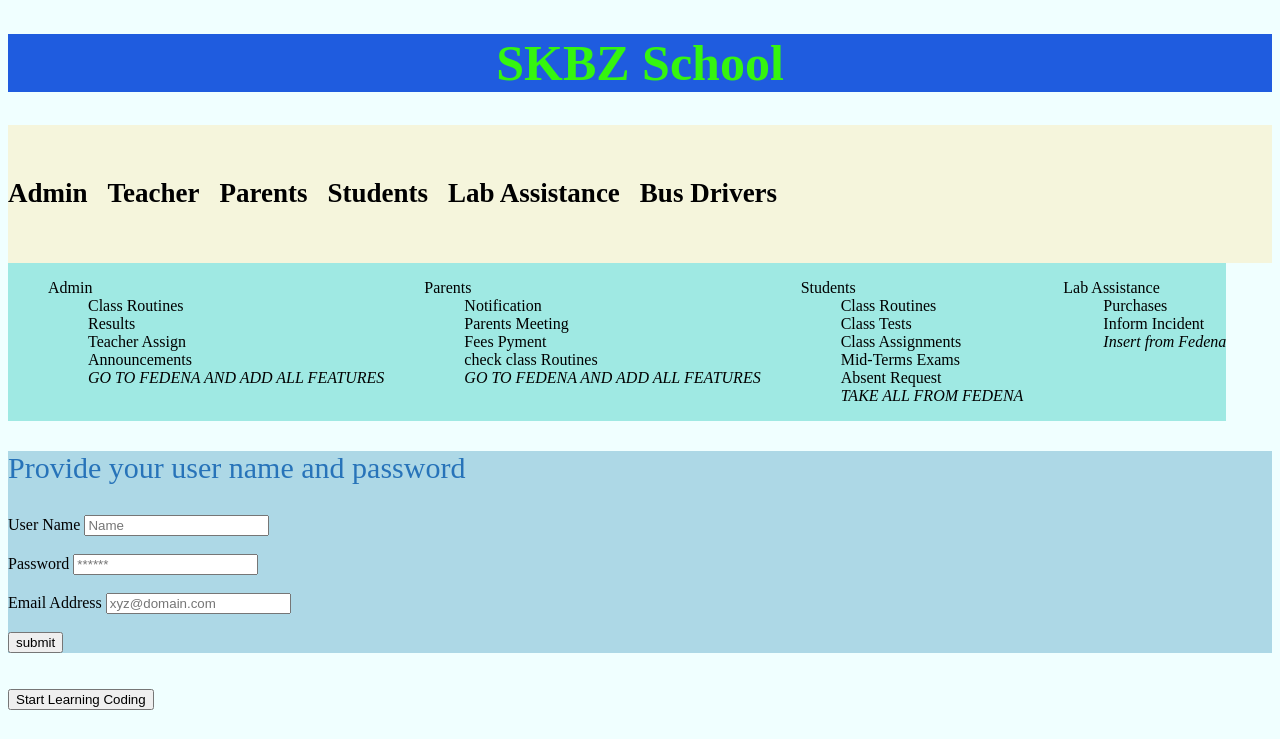
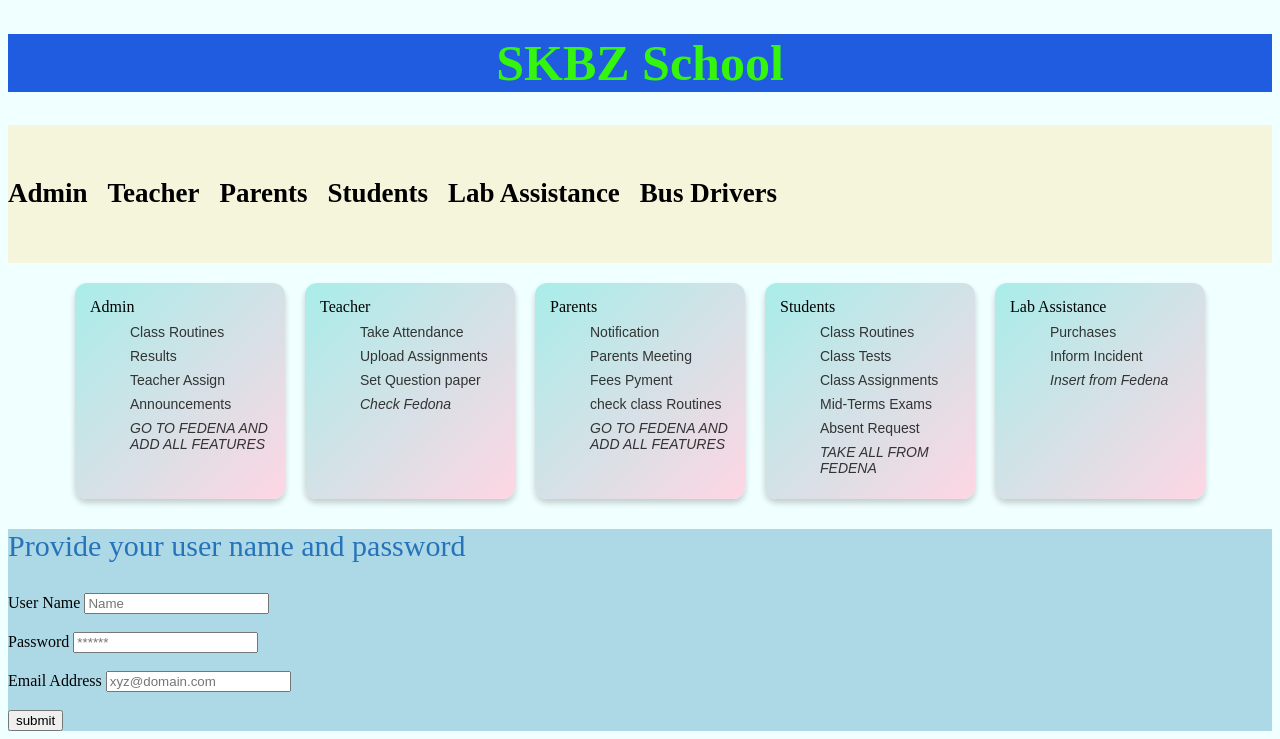
Before and after one commit to mirab62807/Django_School, a Django app: page / in a window 1280 px wide. Shown: the top 739 px of the page. Run offline with Django 5.2, Linux system fonts and the light colour scheme.

Commit message:
css updated

```diff
--- a/School/settings.py
+++ b/School/settings.py
@@ -16,6 +16,7 @@ from pathlib import Path
 BASE_DIR = Path(__file__).resolve().parent.parent
 TEMPLATE_DIR=BASE_DIR.joinpath("Template")
 STATIC_DIR = BASE_DIR.joinpath("static")
+# print(STATIC_DIR)
 
 
 
--- a/Template/homepage.html
+++ b/Template/homepage.html
@@ -32,6 +32,13 @@
             <ol>Teacher Assign</ol>
             <ol>Announcements</ol>
             <ol><em>GO TO FEDENA AND ADD ALL FEATURES</em></ol>
+            </ul>
+
+            <ul>Teacher
+                <ol>Take Attendance</ol>
+                <ol>Upload Assignments</ol>
+                <ol>Set Question paper</ol>
+                <ol> <em>Check Fedona</em> </ol>
             </ul>
 
             <ul>Parents
--- a/static/css/homepagecss.css
+++ b/static/css/homepagecss.css
@@ -40,12 +40,38 @@ p{
     background-color: lightgray;
     color: darkblue;
 }
-
 #allFeaturesOfMembers
 {
-    display: inline-flex;
-    background-color:#9fe9e3;
+    display: flex;            /* puts all ULs side by side */
+    gap: 20px;                /* spacing between ULs */
+    justify-content: center;  /* centers them horizontally */
+    margin-top: 20px;
 }
+
+#allFeaturesOfMembers ul {
+    list-style-type: none; /* remove bullets */
+    padding: 15px;
+    margin: 0;
+    background: linear-gradient(135deg, #a8edea, #fed6e3); /* gradient */
+    border-radius: 12px;
+    box-shadow: 0 4px 6px rgba(0,0,0,0.2);
+    width: 180px; /* fixed width for neatness */
+    transition: transform 0.3s, box-shadow 0.3s; /* smooth hover animation */
+}
+
+#allFeaturesOfMembers ul ol {
+    margin: 8px 0;
+    font-family: Arial, sans-serif;
+    font-size: 14px;
+    color: #333;
+}
+/* Hover effect */
+#allFeaturesOfMembers ul:hover {
+    transform: scale(1.05); /* zoom slightly */
+    box-shadow: 0 8px 15px rgba(0,0,0,0.3);
+    cursor: pointer;
+}
+
 #signIn
 {
     background-color: lightblue;
```
